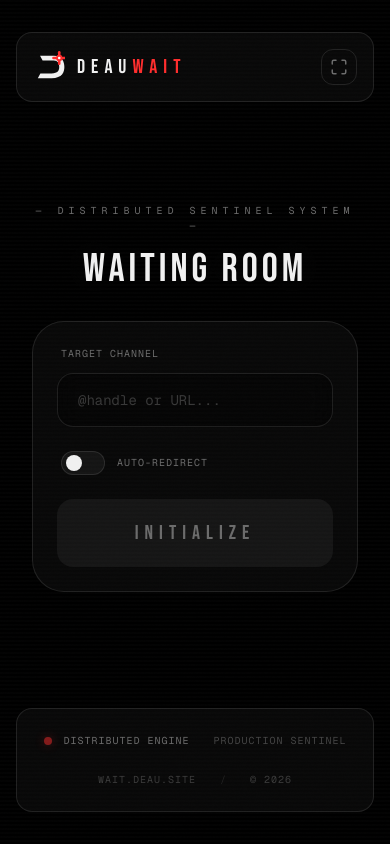
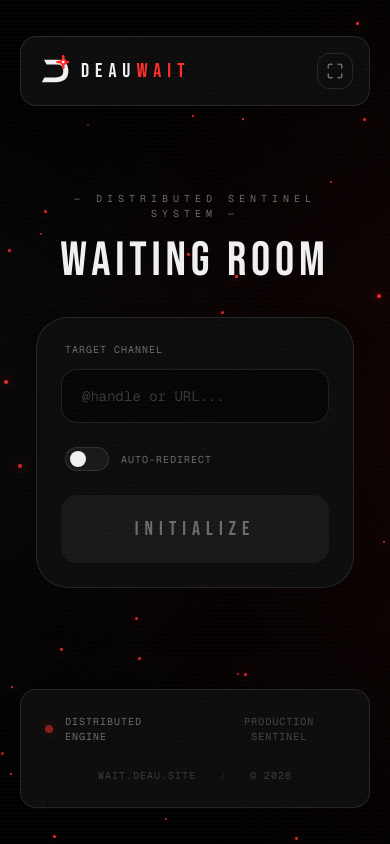
Before and after one commit to Kleavox/Kleavox-monorepo, a Nuxt app: page / in a window 390 px wide. Built offline with nearby package versions, Linux system fonts and the light colour scheme.

Commit message:
feat: enhance UI with AMOLED protection, improve responsiveness, and update version to 5.0.3

```diff
--- a/app/app.vue
+++ b/app/app.vue
@@ -1,12 +1,21 @@
 // app/app.vue
 <template>
-  <div>
-    <NuxtPage />
+  <div id="app-wrapper" class="min-h-screen bg-transparent selection:bg-signal/30">
+    <div class="amoled-bg">
+      <div class="amoled-glow"></div>
+      <div class="amoled-glow-2"></div>
+      <BackgroundParticles />
+    </div>
+
+    <div class="relative z-10 min-h-screen flex flex-col bg-transparent">
+      <NuxtPage />
+    </div>
   </div>
 </template>
 
 <script setup>
 useHead({
-  htmlAttrs: { lang: 'id' }
+  htmlAttrs: { lang: 'id', class: 'bg-black' }, // Body/Html base black for safety
+  bodyAttrs: { class: 'bg-transparent' }
 })
 </script>
--- a/app/assets/css/main.css
+++ b/app/assets/css/main.css
@@ -13,21 +13,22 @@
 }
 
 html, body {
-  background: #000000;
+  background: transparent !important;
   color: #f0f0f0;
   scroll-behavior: smooth;
-  font-size: 16px;
+  margin: 0;
+  padding: 0;
+  width: 100%;
   height: 100%;
 }
 
 body {
   min-height: 100vh;
-  min-height: -webkit-fill-available;
+  min-height: 100dvh;
   overflow-x: hidden;
   position: relative;
 }
 
-/* ─── AMOLED Protection: Absolute Viewport Coverage ─────────────────────── */
 .amoled-bg {
   position: fixed;
   top: 0;
@@ -36,8 +37,9 @@ body {
   bottom: 0;
   width: 100vw;
   height: 100vh;
-  z-index: -1;
-  background: #000000;
+  height: 100dvh;
+  z-index: -10;
+  background: #000000 !important;
   overflow: hidden;
   pointer-events: none;
 }
@@ -48,7 +50,7 @@ body {
   height: 150vmax;
   top: -25%;
   left: -25%;
-  background: radial-gradient(circle at center, rgba(255, 45, 45, 0.04) 0%, transparent 60%);
+  background: radial-gradient(circle at center, rgba(255, 45, 45, 0.08) 0%, transparent 60%);
   animation: drift 60s linear infinite;
 }
 
@@ -58,7 +60,7 @@ body {
   height: 130vmax;
   bottom: -15%;
   right: -15%;
-  background: radial-gradient(circle at center, rgba(255, 255, 255, 0.02) 0%, transparent 50%);
+  background: radial-gradient(circle at center, rgba(255, 255, 255, 0.04) 0%, transparent 50%);
   animation: drift 80s linear infinite reverse;
 }
 
@@ -72,27 +74,30 @@ body {
   position: fixed;
   top: 0;
   left: 0;
+  right: 0;
+  bottom: 0;
   width: 100vw;
   height: 100vh;
+  height: 100dvh;
   pointer-events: none;
-  z-index: 0;
+  z-index: -5;
 }
 
 .particle {
   position: absolute;
   background: #ff2d2d;
   border-radius: 50%;
-  box-shadow: 0 0 8px rgba(255, 45, 45, 0.8);
+  box-shadow: 0 0 12px rgba(255, 45, 45, 1);
+  opacity: 0.9;
 }
 
 @keyframes float-particle {
   0% { transform: translate(0, 0) scale(0); opacity: 0; }
-  20% { transform: translate(calc(var(--x) * 0.2), calc(var(--y) * 0.2)) scale(1); opacity: 0.6; }
-  80% { transform: translate(calc(var(--x) * 0.8), calc(var(--y) * 0.8)) scale(1); opacity: 0.6; }
+  20% { opacity: 0.9; transform: scale(1); }
+  80% { opacity: 0.9; transform: scale(1); }
   100% { transform: translate(var(--x), var(--y)) scale(0); opacity: 0; }
 }
 
-/* ─── Overlays ─────────────────────────────────────────────────────────── */
 body::before {
   content: "";
   position: fixed;
@@ -119,11 +124,10 @@ body::after {
   );
 }
 
-/* ─── UI Components ────────────────────────────────────────────────────── */
 .glass-panel {
-  background: rgba(10, 10, 10, 0.8);
-  backdrop-filter: blur(20px);
-  -webkit-backdrop-filter: blur(20px);
+  background: rgba(15, 15, 15, 0.85);
+  backdrop-filter: blur(24px);
+  -webkit-backdrop-filter: blur(24px);
   border: 1px solid rgba(255, 255, 255, 0.1);
 }
 
@@ -158,8 +162,8 @@ body::after {
 }
 
 .safe-paddings {
-  padding-left: max(1rem, env(safe-area-inset-left));
-  padding-right: max(1rem, env(safe-area-inset-right));
-  padding-bottom: max(1rem, env(safe-area-inset-bottom));
-  padding-top: max(1rem, env(safe-area-inset-top));
+  padding-left: max(1.25rem, env(safe-area-inset-left));
+  padding-right: max(1.25rem, env(safe-area-inset-right));
+  padding-bottom: max(1.25rem, env(safe-area-inset-bottom));
+  padding-top: max(1.25rem, env(safe-area-inset-top));
 }
--- a/app/components/BackgroundParticles.vue
+++ b/app/components/BackgroundParticles.vue
@@ -26,34 +26,38 @@ const particles = ref([])
 let resizeTimer = null
 
 const generateParticles = () => {
-  const area = window.innerWidth * window.innerHeight
+  if (typeof window === 'undefined') return
+
+  const width = window.innerWidth
+  const height = window.innerHeight
+  const area = width * height
   const baseArea = 1920 * 1080
-  const count = Math.min(Math.max(Math.floor(60 * (area / baseArea)), 40), 150)
+
+  const count = Math.min(Math.max(Math.floor(80 * (area / baseArea)), 60), 150)
 
   particles.value = Array.from({ length: count }).map((_, i) => ({
     id: i,
     x: Math.random() * 100,
     y: Math.random() * 100,
-    dx: (Math.random() - 0.5) * 400,
-    dy: (Math.random() - 0.5) * 400,
-    size: 1 + Math.random() * 2,
-    duration: 15 + Math.random() * 25,
+    dx: (Math.random() - 0.5) * 500,
+    dy: (Math.random() - 0.5) * 500,
+    size: 1.5 + Math.random() * 2.5,
+    duration: 10 + Math.random() * 20,
     delay: Math.random() * -30
   }))
 }
 
-const handleResize = () => {
-  clearTimeout(resizeTimer)
-  resizeTimer = setTimeout(generateParticles, 500)
-}
-
 onMounted(() => {
   generateParticles()
-  window.addEventListener('resize', handleResize)
+  window.addEventListener('resize', () => {
+    clearTimeout(resizeTimer)
+    resizeTimer = setTimeout(generateParticles, 500)
+  })
 })
 
 onUnmounted(() => {
-  window.removeEventListener('resize', handleResize)
-  clearTimeout(resizeTimer)
+  if (typeof window !== 'undefined') {
+    window.removeEventListener('resize', generateParticles)
+  }
 })
 </script>
--- a/app/pages/index.vue
+++ b/app/pages/index.vue
@@ -1,14 +1,8 @@
 // app/pages/index.vue
 <template>
-  <main class="min-h-screen text-snow flex flex-col relative overflow-hidden safe-paddings">
+  <main class="min-h-screen text-snow flex flex-col relative bg-transparent safe-paddings">
 
-    <div class="amoled-bg">
-      <div class="amoled-glow"></div>
-      <div class="amoled-glow-2"></div>
-      <BackgroundParticles />
-    </div>
-
-    <header class="relative z-10 w-full max-w-7xl mx-auto p-4 sm:p-6 flex items-center justify-between glass-panel mt-4 rounded-2xl">
+    <header class="relative z-20 w-full max-w-7xl mx-auto p-4 sm:p-6 flex items-center justify-between glass-panel mt-4 rounded-2xl">
       <div class="flex items-center gap-3 sm:gap-4">
         <div class="w-8 h-8 sm:w-10 sm:h-10">
           <svg viewBox="0 0 100 100" xmlns="http://www.w3.org/2000/svg" class="w-full h-full">
@@ -32,7 +26,7 @@
           <svg v-else xmlns="http://www.w3.org/2000/svg" width="18" height="18" viewBox="0 0 24 24" fill="none" stroke="currentColor" stroke-width="2" stroke-linecap="round" stroke-linejoin="round" class="text-ghost group-hover:text-snow"><path d="M8 3v3a2 2 0 0 1-2 2H3"/><path d="M21 8h-3a2 2 0 0 1-2-2V3"/><path d="M3 16h3a2 2 0 0 1 2 2v3"/><path d="M16 21v-3a2 2 0 0 1 2-2h3"/></svg>
         </button>
         <div class="hidden xs:block font-mono text-[10px] text-ghost tracking-widest uppercase border border-white/10 px-3 py-1.5 rounded-lg">
-          v5.0.2
+          v5.0.3
         </div>
       </div>
     </header>
@@ -43,8 +37,8 @@
         <p class="font-mono text-[10px] sm:text-xs text-ghost tracking-widest3 uppercase mb-4">
           — distributed sentinel system —
         </p>
-        <h1 class="font-display leading-none tracking-widest text-snow"
-          style="font-size: clamp(2.5rem, 10vw, 7.5rem); text-shadow: 0 0 40px rgba(255,255,255,0.05);">
+        <h1 class="font-display leading-none tracking-widest text-snow text-5xl sm:text-7xl lg:text-9xl"
+          style="text-shadow: 0 0 40px rgba(255,255,255,0.05);">
           WAITING ROOM
         </h1>
       </div>
@@ -56,7 +50,7 @@
             <label class="block font-mono text-[10px] sm:text-xs text-ghost tracking-widest uppercase mb-3 ml-1">
               Target Channel
             </label>
-            <div class="relative border border-white/10 focus-within:border-signal/50 transition-all duration-300 rounded-2xl overflow-hidden bg-black/40 backdrop-blur-md">
+            <div class="relative border border-white/10 focus-within:border-signal/50 transition-all duration-300 rounded-2xl overflow-hidden bg-black/60 backdrop-blur-md">
               <input
                 v-model="channelInput"
                 type="text"
@@ -71,11 +65,10 @@
 
           <div class="flex items-center justify-between px-1">
             <button @click="toggleRedirect" class="flex items-center gap-3 group cursor-pointer outline-none">
-              <!-- Robust Toggle with standard px dimensions -->
-              <div class="w-[44px] h-[24px] rounded-full relative transition-all duration-300 border border-white/10 flex items-center px-1"
-                   :class="autoRedirect ? 'bg-signal border-signal/50' : 'bg-white/5'">
-                <div class="w-[16px] h-[16px] rounded-full bg-snow transition-transform duration-300 shadow-sm"
-                     :class="autoRedirect ? 'translate-x-[20px]' : 'translate-x-0'"></div>
+              <div class="w-11 h-6 rounded-full relative transition-all duration-300 border border-white/10 flex items-center px-1"
+                   :class="autoRedirect ? 'bg-signal' : 'bg-white/5'">
+                <div class="w-4 h-4 rounded-full bg-snow transition-transform duration-300 shadow-sm"
+                     :class="autoRedirect ? 'translate-x-5' : 'translate-x-0'"></div>
               </div>
               <span class="font-mono text-[10px] text-ghost group-hover:text-snow uppercase tracking-widest transition-colors">
                 Auto-redirect
@@ -122,7 +115,7 @@
       </div>
     </div>
 
-    <footer class="relative z-10 w-full max-w-7xl mx-auto m-4 rounded-2xl glass-panel p-6">
+    <footer class="relative z-20 w-full max-w-7xl mx-auto m-4 rounded-2xl glass-panel p-6">
       <div class="flex flex-col md:flex-row items-center justify-between gap-6">
         <div class="flex items-center gap-6">
           <div class="flex items-center gap-3">
--- a/package.json
+++ b/package.json
@@ -1,6 +1,6 @@
 {
   "name": "deauwait",
-  "version": "5.0.2",
+  "version": "5.0.3",
   "private": true,
   "scripts": {
     "dev": "nuxt dev",
```
Also changed, not shown: app/pages/wait/[watchId].vue (+9 -16 lines), 1 other file (tests, documents, lock files or other folders).
